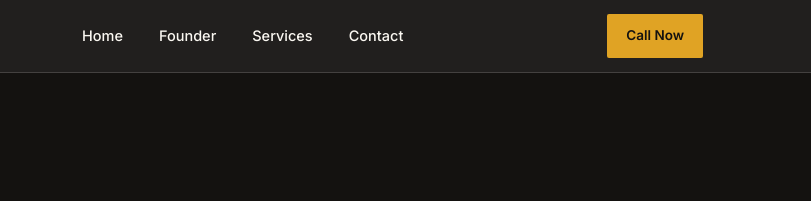
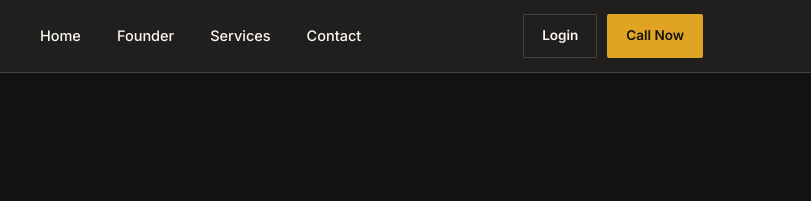
Before and after one commit to AsWINraja10/ott, a plain HTML site: page index.html in a window 1280 px wide. Shown: the top 201 px of the page, 469-1280 px from the left. Drawn offline with Linux system fonts and the light colour scheme.

Commit message:
Add Login button to home page menu

```diff
--- a/index.html
+++ b/index.html
@@ -278,6 +278,9 @@
     *{ animation:none !important; transition:none !important; }
     .reveal{ opacity:1; transform:none; }
   }
+  /* Login link: button on desktop, menu item on phones */
+  .navlinks a.nav-login{ display:none; }
+  @media (max-width: 900px){ .navlinks a.nav-login{ display:inline; color:var(--gold); } }
 </style>
 </head>
 <body>
@@ -293,8 +296,10 @@
       <a href="#about">Founder</a>
       <a href="#services">Services</a>
       <a href="#contact">Contact</a>
+      <a class="nav-login" href="login.html">Login</a>
     </div>
     <div class="navcall">
+      <a class="btn btn-line" href="login.html">Login</a>
       <a class="btn btn-gold" href="tel:+919842610908">Call Now</a>
     </div>
     <button class="burger" id="burgerBtn" aria-label="Toggle menu">&#9776;</button>
```
